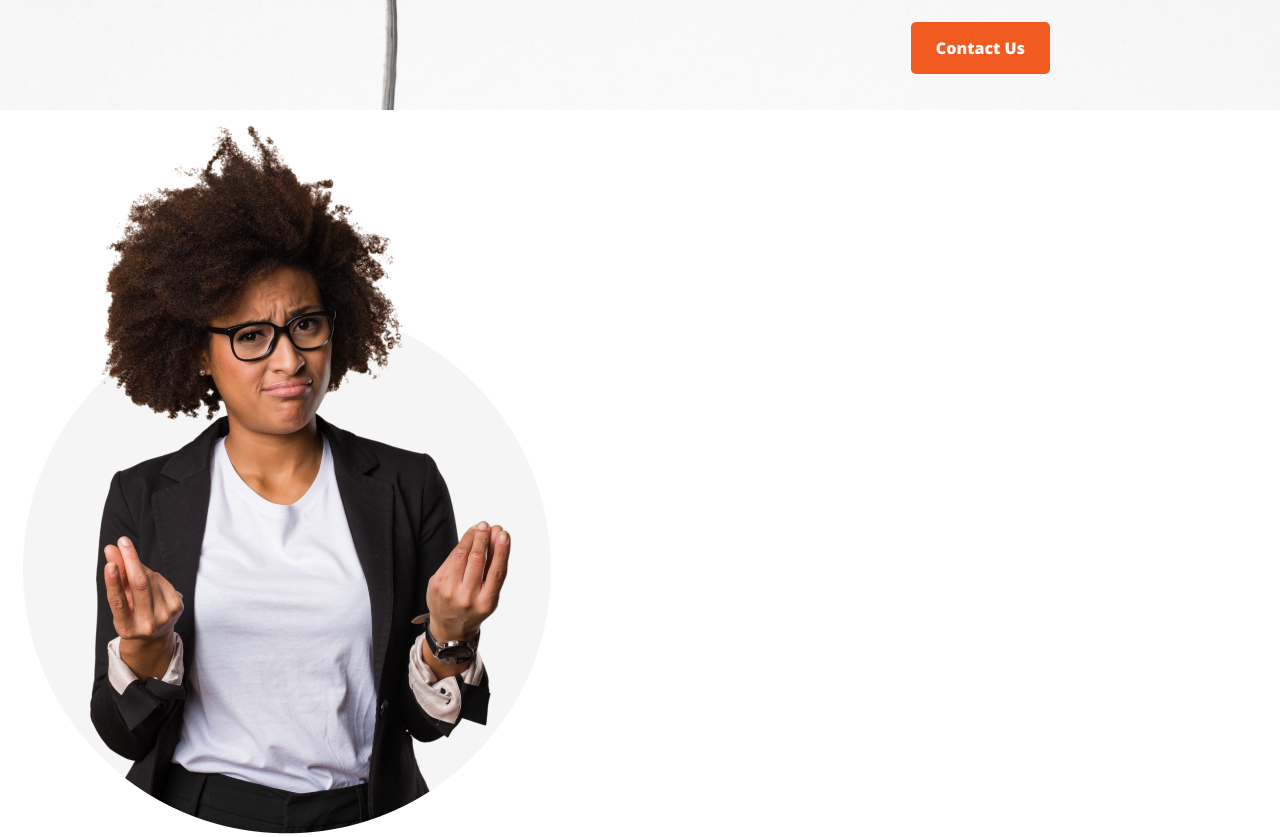
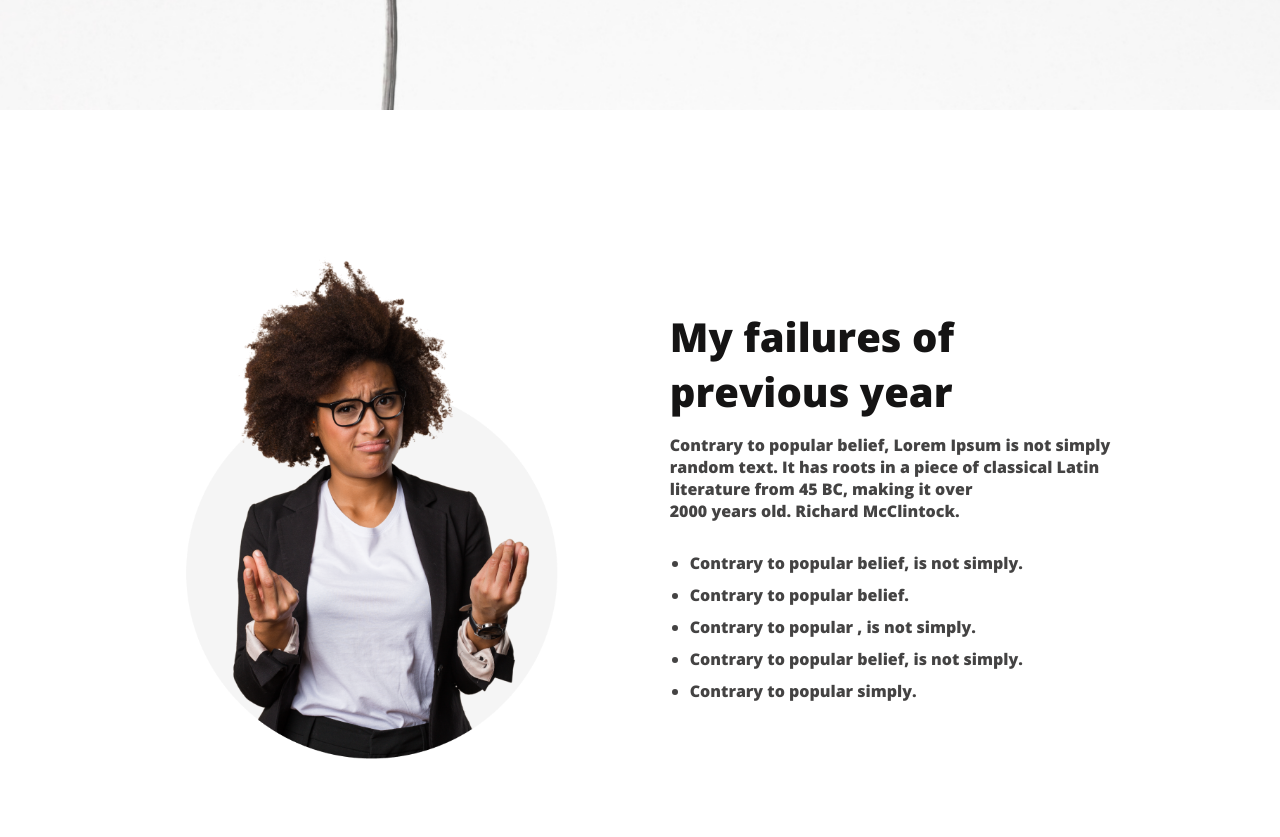
Before and after one commit to Abdullah-Al-Mehmud/new-year-new-me-practise-task, a plain HTML site: page index.html in a window 1280 px wide. Shown: the part 690-1527 px from the top of the page. After the commit the page ends 1502 px from the top, so only its background shows below. Drawn offline with nearby package versions, Linux system fonts and the light colour scheme; a web font is replaced by a local one.

Commit message:
added what i do section

```diff
--- a/index.html
+++ b/index.html
@@ -49,7 +49,55 @@
         <div class="failures-img">
           <img src="images/person.png" alt="" />
         </div>
-        <div class="failures-text"></div>
+        <div class="failures-text">
+          <h3>
+            My failures of <br />
+            previous year
+          </h3>
+          <p>
+            Contrary to popular belief, Lorem Ipsum is not simply <br />
+            random text. It has roots in a piece of classical Latin <br />
+            literature from 45 BC, making it over <br />
+            2000 years old. Richard McClintock.
+          </p>
+          <div class="section-list">
+            <ul>
+              <li class="section-list-info">
+                Contrary to popular belief, is not simply.
+              </li>
+              <li class="section-list-info">Contrary to popular belief.</li>
+              <li class="section-list-info">
+                Contrary to popular , is not simply.
+              </li>
+              <li class="section-list-info">
+                Contrary to popular belief, is not simply.
+              </li>
+              <li class="section-list-info">Contrary to popular simply.</li>
+            </ul>
+          </div>
+        </div>
+      </section>
+
+      <section class="plans">
+        <h3></h3>
+        <div class="plan-list">
+          <div class="plan-list-info">
+            <h3 class="plan-list-title"></h3>
+            <p class="plan-list-para"></p>
+          </div>
+          <div class="plan-list-info">
+            <h3 class="plan-list-title"></h3>
+            <p class="plan-list-para"></p>
+          </div>
+          <div class="plan-list-info">
+            <h3 class="plan-list-title"></h3>
+            <p class="plan-list-para"></p>
+          </div>
+          <div class="plan-list-info">
+            <h3 class="plan-list-title"></h3>
+            <p class="plan-list-para"></p>
+          </div>
+        </div>
       </section>
     </main>
     <!-- main sec end -->
--- a/style.css
+++ b/style.css
@@ -8,14 +8,16 @@ html {
   font-size: 62.5%;
 }
 /* header sec start */
-
-.banner {
+header {
   height: 100vh;
   background: url("images/banner/banner1.png");
   background-repeat: no-repeat;
   background-size: cover;
+}
+.banner {
   text-align: end;
-  padding: 216px 230px 364px 845px;
+  /* padding: 150px 230px 364px 845px; */
+  padding: 200px 200px 100px 800px;
 }
 .banner h2 {
   color: #151414;
@@ -41,3 +43,40 @@ html {
   margin-top: 25px;
 }
 /* header sec end */
+
+/* main sec start */
+
+.failures {
+  display: flex;
+  justify-content: center;
+  align-items: center;
+  /* padding: 140px 80px 100px 277px; */
+  /* padding: 140px 0px 100px 200px; */
+  padding: 140px 0px 50px 0px;
+}
+.failures img {
+  width: 400px;
+}
+.failures-text {
+  /* padding: 488px 322px 100px 862px; */
+  margin-left: 100px;
+}
+.failures-text h3 {
+  color: #151414;
+  font-size: 40px;
+}
+.failures-text p {
+  color: #444343;
+  font-size: 16px;
+  margin-top: 15px;
+}
+.section-list {
+  margin-top: 30px;
+  margin-left: 20px;
+}
+.section-list-info {
+  color: #444343;
+  font-size: 16px;
+  margin: 10px 0px 0px 0px;
+}
+/* main sec end */
```
